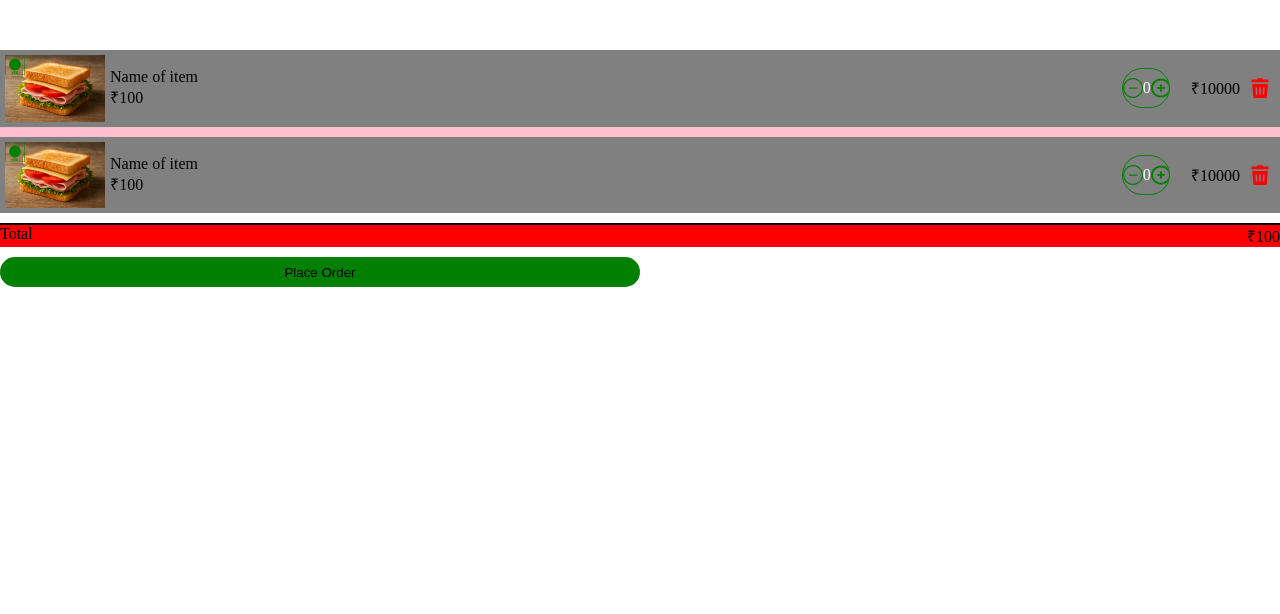
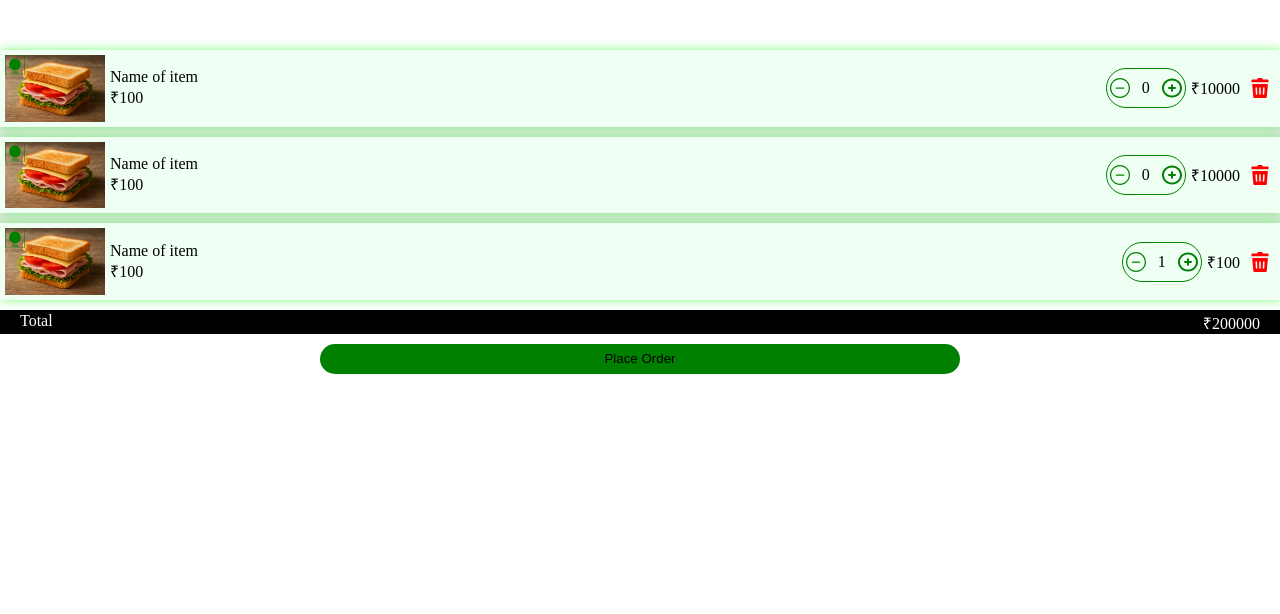
Before and after one commit to Akhil-Biswas/Break-Time, a Flask app: page /cart/ in a window 1280 px wide. Shown: the top 614 px of the page. Run offline with Flask 3, Linux system fonts and the light colour scheme.

Commit message:
feat(cart): update cart layout and style
    • add item-id to items
    • change .quantity to .quantitycontainer
    • split item name and price
    • improve total section look

```diff
--- a/static/cart.css
+++ b/static/cart.css
@@ -1,6 +1,6 @@
 * {
     box-sizing: border-box;
-
+    color: black;
 }
 #cartlist{
     height: ;
@@ -8,15 +8,16 @@
     flex-direction: column;
     gap: 10px;
     margin: 50px 0 0 0;
-    background-color: pink;
+    background-color: rgb(0,0,0,0.1);
 }
 #cartlist .item{
-    height: ;
+    min-height: 70px;
     padding: 5px;
     display: flex;
     gap: 5px;
     justify-content: space-between;
-    background-color: gray;
+    background-color: rgb(240,255,244);
+    box-shadow: 1px 0 10px rgba(0, 255, 0, 0.5);
 }
 
 #cartlist .item .pic{
@@ -51,18 +52,14 @@
     padding: ;
     overflow: hidden;
 }
-#cartlist .item .quantity{
-    display: flex;
-    flex-direction: column;
-    justify-content: center;
-}
-#cartlist .item .quantity{
+
+#cartlist .item .quantitycontainer{
     width: 80px;
     display: flex;
     flex-direction: column;
     justify-content: center;
 }
-#cartlist .item .quantity .addTocart {
+#cartlist .item .quantitycontainer .addTocart {
     height: 40px;
     width: ;
     display: flex;
@@ -72,16 +69,15 @@
     overflow: hidden;
 }
 
-#cartlist .item .quantity .addTocart span {
+#cartlist .item .quantitycontainer .addTocart span {
     flex: 1;
     text-align: center;
     display: flex;
     justify-content: center;
     align-items: center;
-    color: white;
 }
 
-#cartlist .item .quantity .addTocart span img {
+#cartlist .item .quantitycontainer .addTocart img {
     height: 20px;
 }
 #cartlist .item .total {
@@ -99,12 +95,12 @@
     height: 20px;
 }
 
-#grendTotal {
+#confirmOrder #grendTotal {
     margin: 10px 0;
     display: flex;
     justify-content: space-between;
     border-top: 2px solid black;
-    background-color: red;
+    background-color: black;
 }
 #confirmOrder #grendTotal span {
     padding: 0 20px;
--- a/templates/cart.html
+++ b/templates/cart.html
@@ -1,4 +1,4 @@
-<DOCTYPE html>
+<!DOCTYPE html>
 <html lang="en">
 <head>
     <meta charset="UTF-8">
@@ -11,23 +11,23 @@
     <link rel="manifest" href={{url_for('static',filename='manifest.json')}}>
 
     <link rel="icon" href="../static/src/logo.jpg" type="image/jpg">
-    <link rel="stylesheet" href={{url_for('static',filename='style.css')}}>
+    <link rel="stylesheet" href={{url_for('static',filename='base.css')}}>
     <link rel="stylesheet" href={{url_for('static',filename='cart.css')}}>
 </head>
 
 
 <body>
 <div id="cartlist">
-    <div class="item">
+    <div item-id="1" class="item">
         <div class="pic">
             <img class="itemPic" src={{url_for('static', filename='.images/items/sandwich.png')}} alt="item" />
             <img class="itemType" src={{url_for('static', filename='src/veg.svg')}} alt="Food Type" />
         </div>
         <div class="namePrice">
-            <p>Name of item</p>
-            <p>₹100</p>
+            <p class="itemName">Name of item</p>
+            <p class="itemPrice">₹100</p>
         </div>
-        <div class="quantity">
+        <div class="quantitycontainer">
             <div class="addTocart" >
                 <span class="removeItem"><img src={{url_for('static', filename='src/minus-circle.svg')}} alt="remove item" /></span>
                 <span class="quantity">0</span>
@@ -41,16 +41,17 @@
             <img src={{url_for('static', filename='src/delete-icon.svg')}} = alt="Remove Item" />
         </div>
     </div>
-        <div class="item">
+
+    <div item-id="2" class="item">
         <div class="pic">
             <img class="itemPic" src={{url_for('static', filename='.images/items/sandwich.png')}} alt="item" />
             <img class="itemType" src={{url_for('static', filename='src/veg.svg')}} alt="Food Type" />
         </div>
         <div class="namePrice">
-            <p>Name of item</p>
-            <p>₹100</p>
+            <p class="itemName">Name of item</p>
+            <p class="itemPrice">₹100</p>
         </div>
-        <div class="quantity">
+        <div class="quantitycontainer">
             <div class="addTocart" >
                 <span class="removeItem"><img src={{url_for('static', filename='src/minus-circle.svg')}} alt="remove item" /></span>
                 <span class="quantity">0</span>
@@ -64,14 +65,40 @@
             <img src={{url_for('static', filename='src/delete-icon.svg')}} = alt="Remove Item" />
         </div>
     </div>
+
+    <div item-id="3" class="item">
+        <div class="pic">
+            <img class="itemPic" src={{url_for('static', filename='.images/items/sandwich.png')}} alt="item" />
+            <img class="itemType" src={{url_for('static', filename='src/veg.svg')}} alt="Food Type" />
+        </div>
+        <div class="namePrice">
+            <p class="itemName">Name of item</p>
+            <p class="itemPrice">₹100</p>
+        </div>
+        <div class="quantitycontainer">
+            <div class="addTocart" >
+                <span class="removeItem"><img src={{url_for('static', filename='src/minus-circle.svg')}} alt="remove item" /></span>
+                <span class="quantity">1</span>
+                <span class="addItem"><img src={{url_for('static', filename='src/plus-circle.svg')}} alt="add item"/></span>
+            </div>
+        </div>
+        <div class="total">
+            <p>₹100</p>
+        </div>
+        <div class="removeItem">
+            <img src={{url_for('static', filename='src/delete-icon.svg')}} = alt="Remove Item" />
+        </div>
+    </div>
 </div>
 
-<div id="grendTotal">
-    <span>Total</span>
-    <span>₹100</span>
-</div>
 <div id="confirmOrder">
-    <button type="submit">Place Order</button>
+    <div id="grendTotal">
+        <span>Total</span>
+        <span>₹200000</span>
+    </div>
+    <div id="orderSubmitBtn">
+        <button type="submit">Place Order</button>
+    </div>
 </div>
 
 
```
